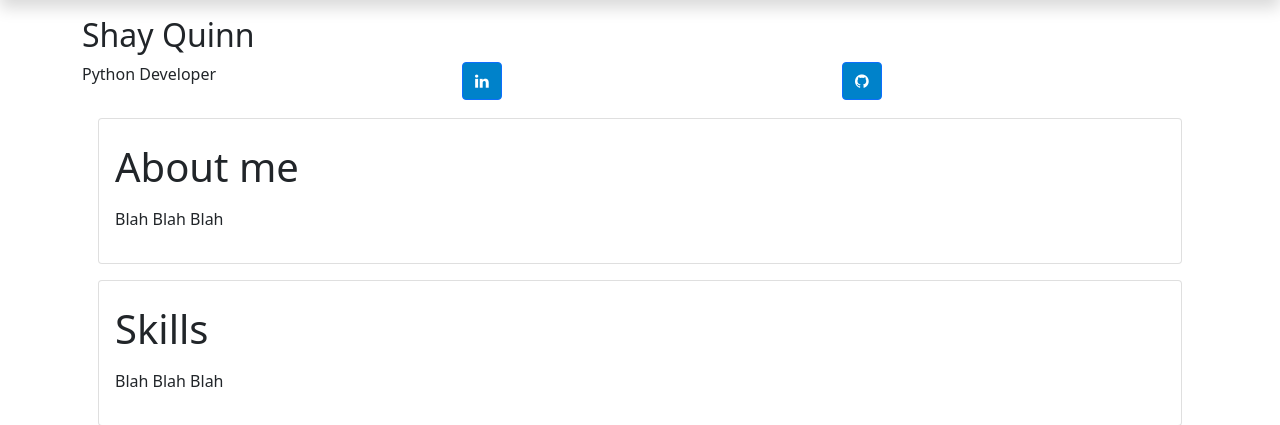
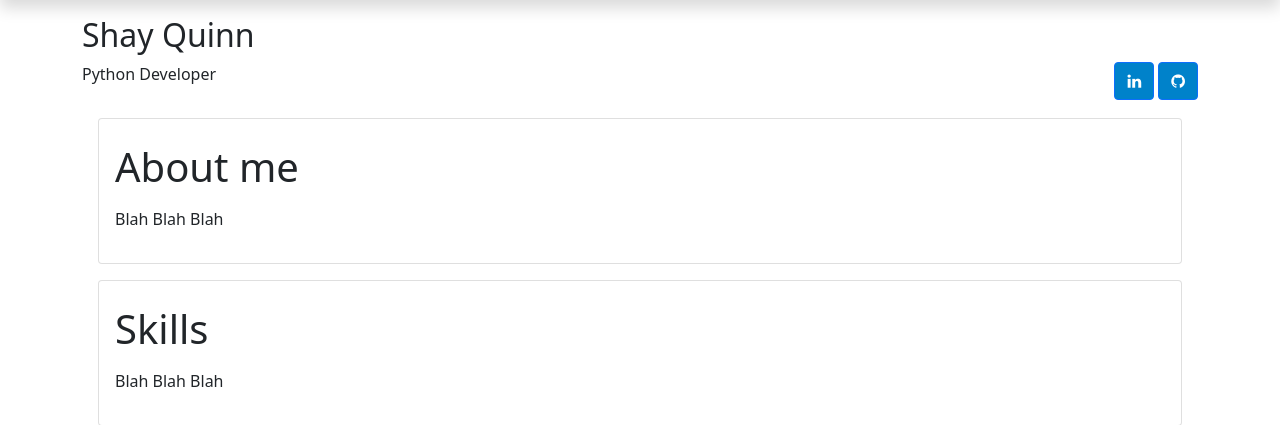
Before and after one commit to ShayQ/CV-Website, a Django app: page / in a window 1280 px wide. Shown: the part 46-471 px from the top of the page. Run offline with Django 3.2, Linux system fonts and the light colour scheme.

Commit message:
added linkedin and github buttons

```diff
--- a/templates/index.html
+++ b/templates/index.html
@@ -1,20 +1,18 @@
 {% extends 'base.html' %}
 {% block content %}
     <div class="container">
-    <div class="row">
+    <div class="row justify-content-md-right">
         <h2>Shay Quinn</h2>
-        <div class="col-sm">
+        <div class="col">
         <p>Python Developer</p>
         </div>
-        <div class="col-sm float-right">
+        <div class="col-md-auto">
         <a class="btn btn-primary"
         style="background-color: #0082ca;"
         href="https://www.linkedin.com/in/shay-quinn/"
         role="button"
         target="_blank">
         <i class="fa fa-linkedin"></i></a>
-        </div>
-        <div class="col-sm float-right">
         <a class="btn btn-primary"
         style="background-color: #0082ca;"
         href="https://github.com/ShayQ"
```
